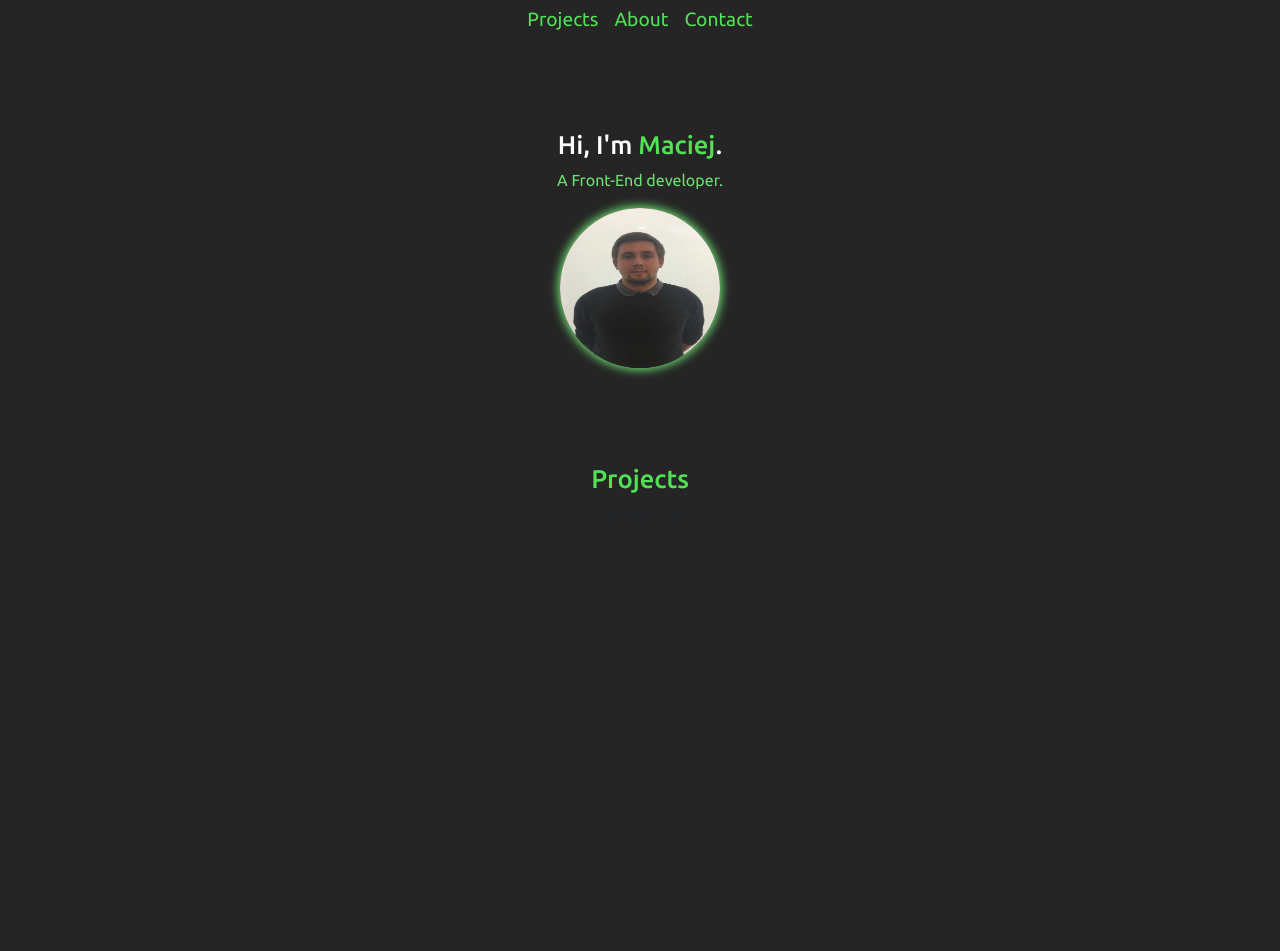
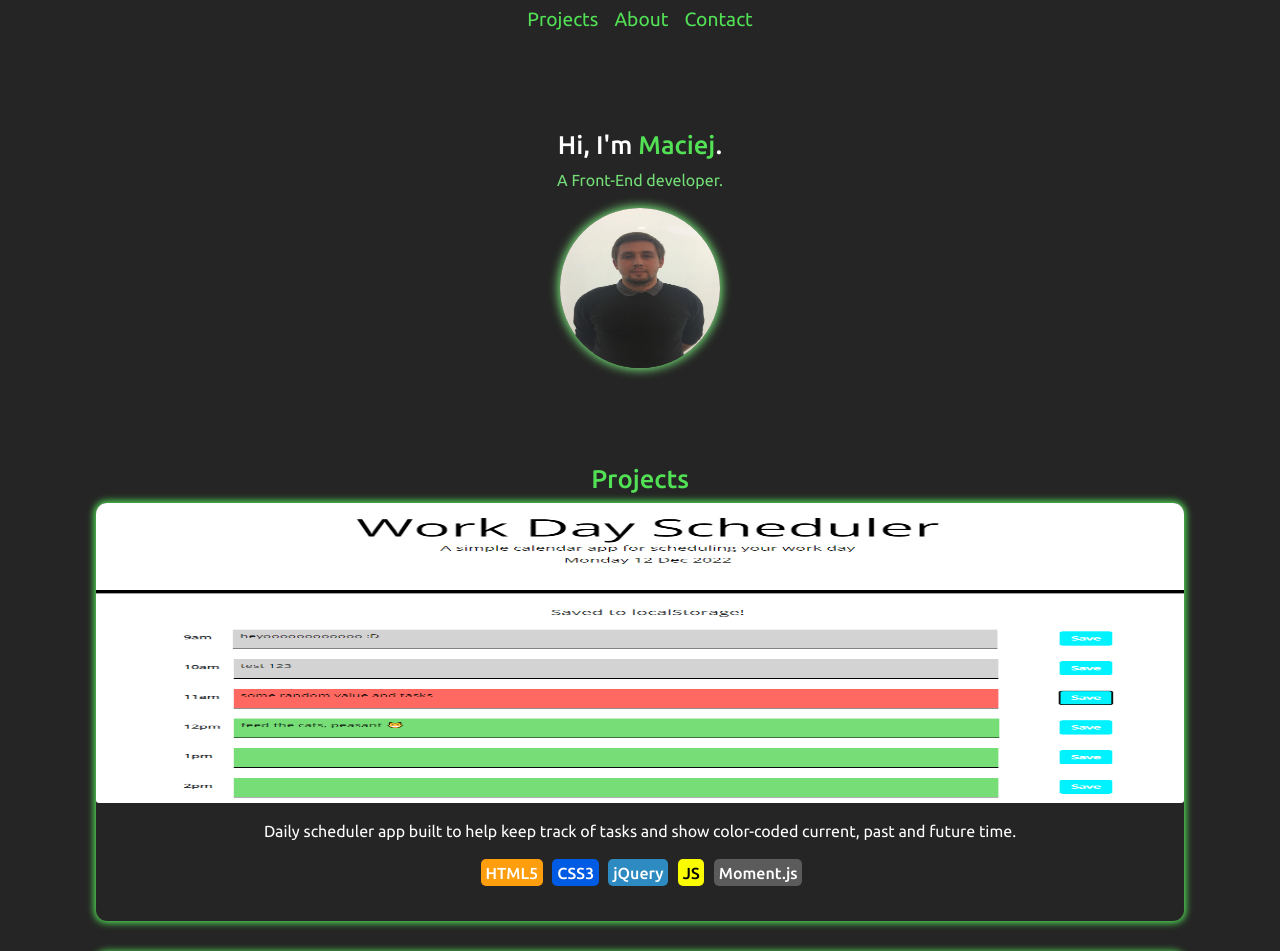
Before and after one commit to MrMaciejM/react-portfolio, a React (Create React App) app: page / in a window 1280 px wide. Shown: the top 951 px of the page. Before the commit the page ends 800 px from the top, so only its background shows below. Built offline with nearby package versions, Linux system fonts and the light colour scheme.

Commit message:
added technology stacks elements and rewrote css styling for projects and other elelements

```diff
--- a/src/App.css
+++ b/src/App.css
@@ -23,6 +23,9 @@ a {
   margin: 0 0.1rem;
   border-radius: 11px;
   transition: all 0.5s;
+}
+p {
+  color: var(--white);
 }
 /* LINKS STYLING AND EFFECTS */
 header nav a:hover {
--- a/src/components/Intro.css
+++ b/src/components/Intro.css
@@ -23,7 +23,7 @@
   width: 10rem !important;
   height: 10rem !important;
   border-radius: 50%;
-  box-shadow: 0 0 10px 1px #52e055;
+  /* box-shadow: 0 0 10px 10px #52e055; */
 }
 /* Animation */
 .introSection {
@@ -72,7 +72,7 @@
     box-shadow: 0 0 10px 2px #7ddf7f;
   }
   50% {
-    box-shadow: 0 0 10px 2px #fff;
+    box-shadow: 0 0 15px 5px #fff;
   }
   75% {
     box-shadow: 0 0 10px 2px #7ddf7f;
--- a/src/components/Projects.css
+++ b/src/components/Projects.css
@@ -19,6 +19,72 @@ a {
 }
 
 .projectsSection p {
-  margin: 0 15%;
+  margin: 1rem 5%;
   text-align: center;
 }
+/* PROJECTS STYLING AND ALIGNMENT */
+.projectsContainer {
+  display: grid;
+  grid-template-columns: 1fr;
+  justify-items: center;
+}
+.projectWrapper {
+  width: 85%;
+}
+.projectWrapper div {
+  /* border: 2px solid var(--links); */
+  box-shadow: 0 0 7px 2px var(--links);
+  border-radius: 11px;
+  margin-bottom: 2rem;
+  padding-bottom: 0.1rem;
+}
+/* setting image size */
+.projectWrapper div img {
+  width: 100%;
+  border-top-left-radius: 11px;
+  border-top-right-radius: 11px;
+  border-bottom-left-radius: 3px;
+  border-bottom-right-radius: 3px;
+}
+
+/* Tech Div that wraps spans of tech */
+.techDiv {
+  border: none !important;
+  box-shadow: none !important;
+  display: flex;
+  flex-wrap: wrap;
+  width: 100%;
+  gap: 0.2rem;
+  justify-content: center;
+}
+/* TECH STACKS ELEMENTS */
+.tech,
+.tech2 {
+  color: white;
+  margin-right: 0.1rem;
+  padding: 0.1rem 0.3rem;
+  border-radius: 5px;
+  font-weight: 500;
+}
+.techHtml {
+  margin-left: 0.3rem;
+  background-color: #ff9e0d;
+}
+.techCss {
+  margin-left: 0.3rem;
+  background-color: #005be4;
+}
+
+.techJquery {
+  margin-left: 0.3rem;
+  background-color: #2e8bc1;
+}
+.techJS {
+  margin-left: 0.3rem;
+  color: black;
+  background-color: #fafa00;
+}
+.techMoment {
+  margin-left: 0.3rem;
+  background-color: #5b5b5b;
+}
--- a/src/components/Projects.js
+++ b/src/components/Projects.js
@@ -8,7 +8,30 @@ function Projects() {
       <h2>Projects</h2>
       <div className="projectsContainer">
         <div className="projectWrapper">
+          {/* Project 1 */}
           <div>
+            <img
+              src={require("../assets/images/daily-planner.png")}
+              alt={"daily planner app"}
+            />
+            <p>
+              Daily scheduler app built to help keep track of tasks and show
+              color-coded current, past and future time.
+            </p>
+            <div className="techDiv">
+              <span className="tech techHtml">HTML5</span>
+              <span className=" tech techCss">CSS3</span>
+              <span className=" tech techJquery">jQuery</span>
+              <span className=" tech techJS">JS</span>
+              <span className=" tech techMoment">Moment.js</span>
+            </div>
+          </div>
+          {/* Project 2 */}
+          <div>
+            <img
+              src={require("../assets/images/weather-app.png")}
+              alt={"weather app"}
+            />
             <p>Sample text</p>
           </div>
         </div>
```
